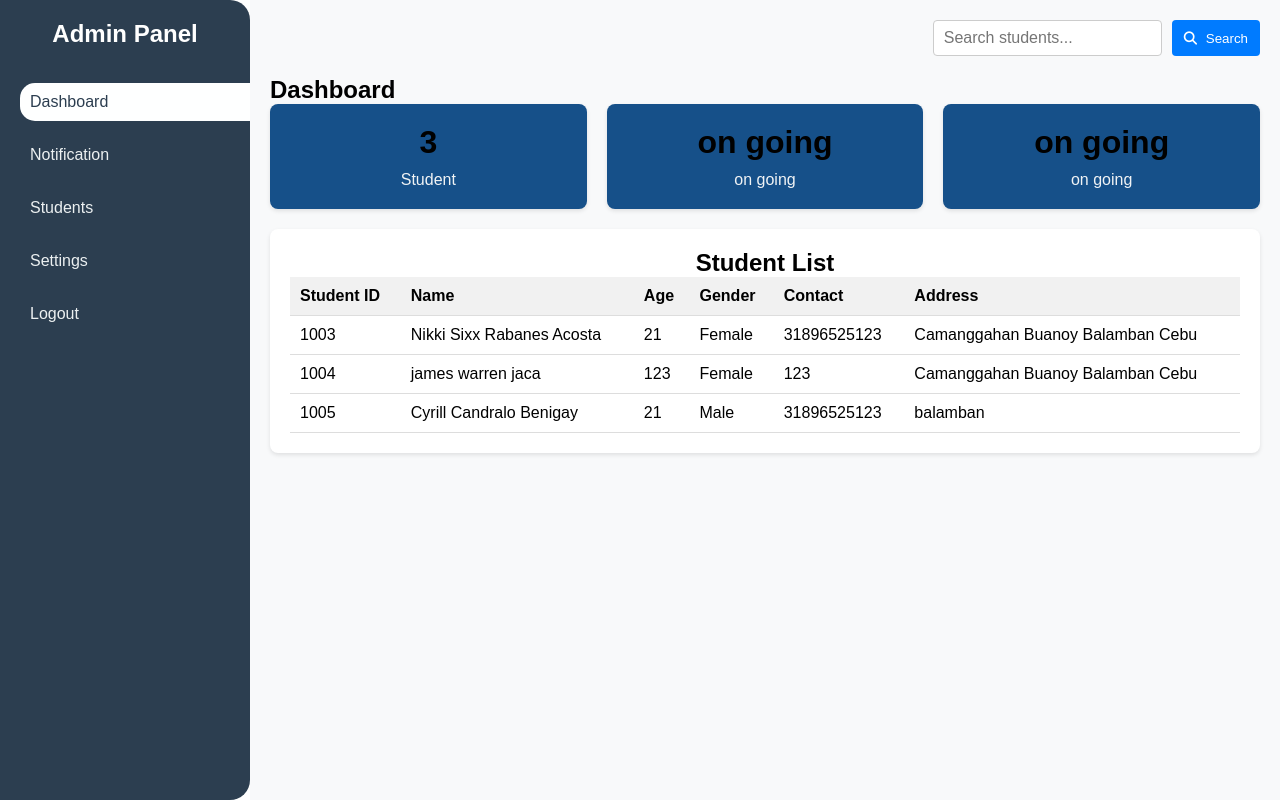
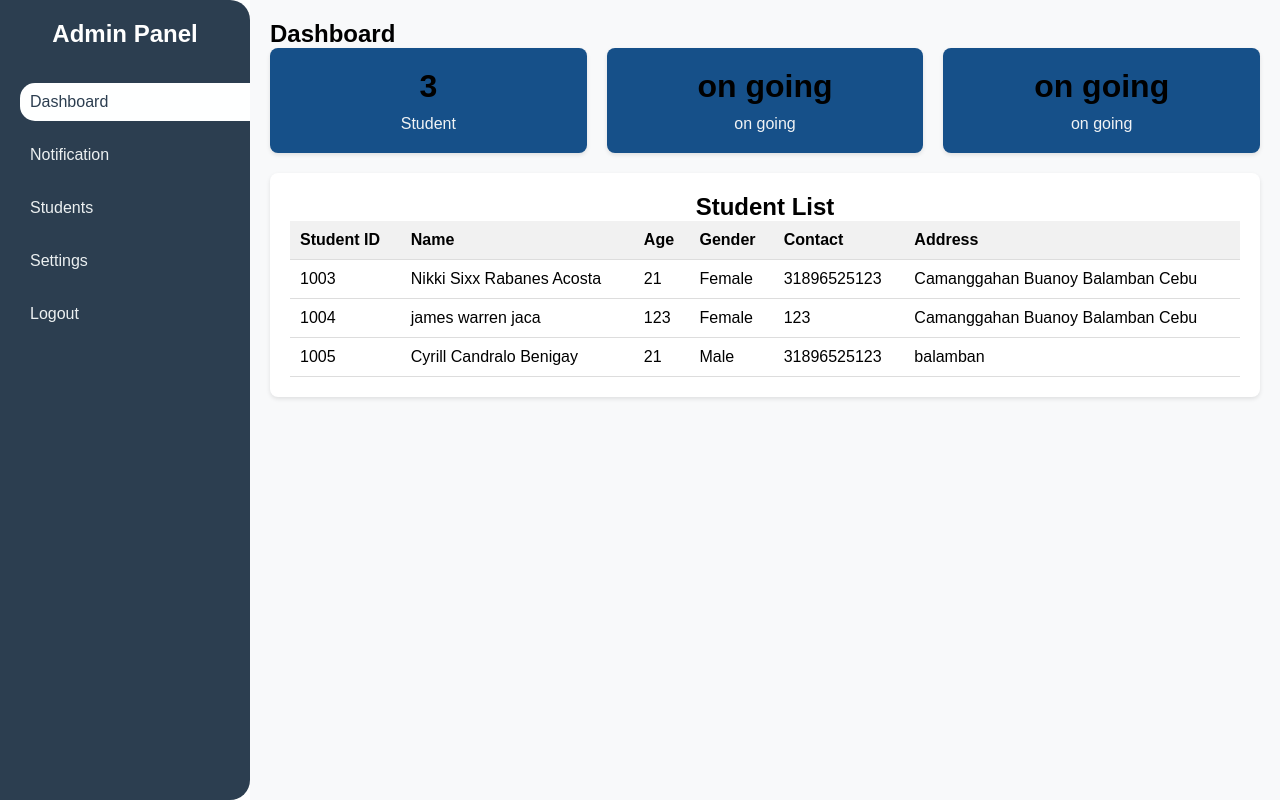
Before and after one commit to cr4zyCute/Bsit-profiling-vincent, a PHP site: page /admin/admin.php in a window 1280 px wide. Run offline with PHP 8.4, Linux system fonts and the light colour scheme; a user stored in the database is signed in; data comes from the database, SQL or seed files in the repository.

Commit message:
nov/22/4:39/searchButton/SuccessfullyAdd

```diff
--- a/admin/admin.php
+++ b/admin/admin.php
@@ -139,10 +139,7 @@ if (isset($_SESSION['delete_success']) && $_SESSION['delete_success'] === true)
         </aside>
 
         <main class="main-content">
-               <div class="search-container">
-    <input type="text" id="search-input" placeholder="Search students...">
-    <button id="search-btn"><i class="fa-solid fa-magnifying-glass"></i> Search</button>
-</div>
+
             <div id="dashboard" class="section-content">
                 <h2>Dashboard</h2>
                   <div class="cards">
@@ -227,16 +224,12 @@ if (isset($_SESSION['delete_success']) && $_SESSION['delete_success'] === true)
             <div id="student" class="section-content" style="display: none;">
                 <h2>Student List</h2>
                 <p>Manage Your students</p>
-            <div class="search-container">
-    <input type="text" id="search-input" placeholder="Search students...">
-    <button id="search-btn"><i class="fa-solid fa-magnifying-glass"></i> Search</button>
-</div>
 
         <table>
         <thead>
             <tr>
+                <th>Student ID</th>
                 <th>Student Profile</th>
-                <th>Student ID</th>
                 <th>Name</th>
                 <th>Age</th>
                 <th>Gender</th>
@@ -246,7 +239,13 @@ if (isset($_SESSION['delete_success']) && $_SESSION['delete_success'] === true)
                 <th>Edit</th>
             </tr>
         </thead>
-         <tbody>
+         <tbody id="student-table-body-student-section">
+            <div class="search-container">
+    <input type="text" id="search-input-student-section" placeholder="Search students in this section...">
+    <button id="search-btn-student-section"><i class="fa-solid fa-magnifying-glass"></i> Search</button>
+
+</div>
+
                     <?php while ($row = mysqli_fetch_assoc($result1)) { ?>
                         <tr>
                             <td><?php echo $row['id']; ?></td>
@@ -268,7 +267,7 @@ if (isset($_SESSION['delete_success']) && $_SESSION['delete_success'] === true)
                                                 <li><a href="adminUpdateStudent.php?id=<?php echo $row['id']; ?>" class="edit-btn">
                                                     <input type="hidden" name="student_id" value="<?php echo htmlspecialchars($row['id']); ?>">
                                                 <button type="button" onclick="openModal(<?php echo htmlspecialchars(json_encode($row)); ?>)">
-                                                   <i class="fa-solid fa-pen-to-square"></i> Edit
+                                                   <i class="fa-solid fa-pen-to-square"></i>
                                                 </button>
                                                 </a></li>
                                 </form>
@@ -329,22 +328,21 @@ if (isset($_SESSION['delete_success']) && $_SESSION['delete_success'] === true)
 
 
     <script>
-$(document).ready(function () {
-    $('#search-input').on('keyup', function () {
+
+    $('#search-input-student-section').on('keyup', function () {
         var query = $(this).val();
         $.ajax({
             url: 'searchStudent.php',
             method: 'GET',
             data: { query: query },
             success: function (response) {
-                $('#student-table-body').html(response);
+                $('#student-table-body-student-section').html(response);
             },
             error: function () {
                 console.error('Error fetching search results.');
             }
         });
     });
-});
 
 
         function closeModal() {
```
Also changed, not shown: admin/searchStudent.php (+32 -9 lines), images-data/f015f4f9-5f60-4a2d-a116-a63eb5bd5a43.jfif (added).
